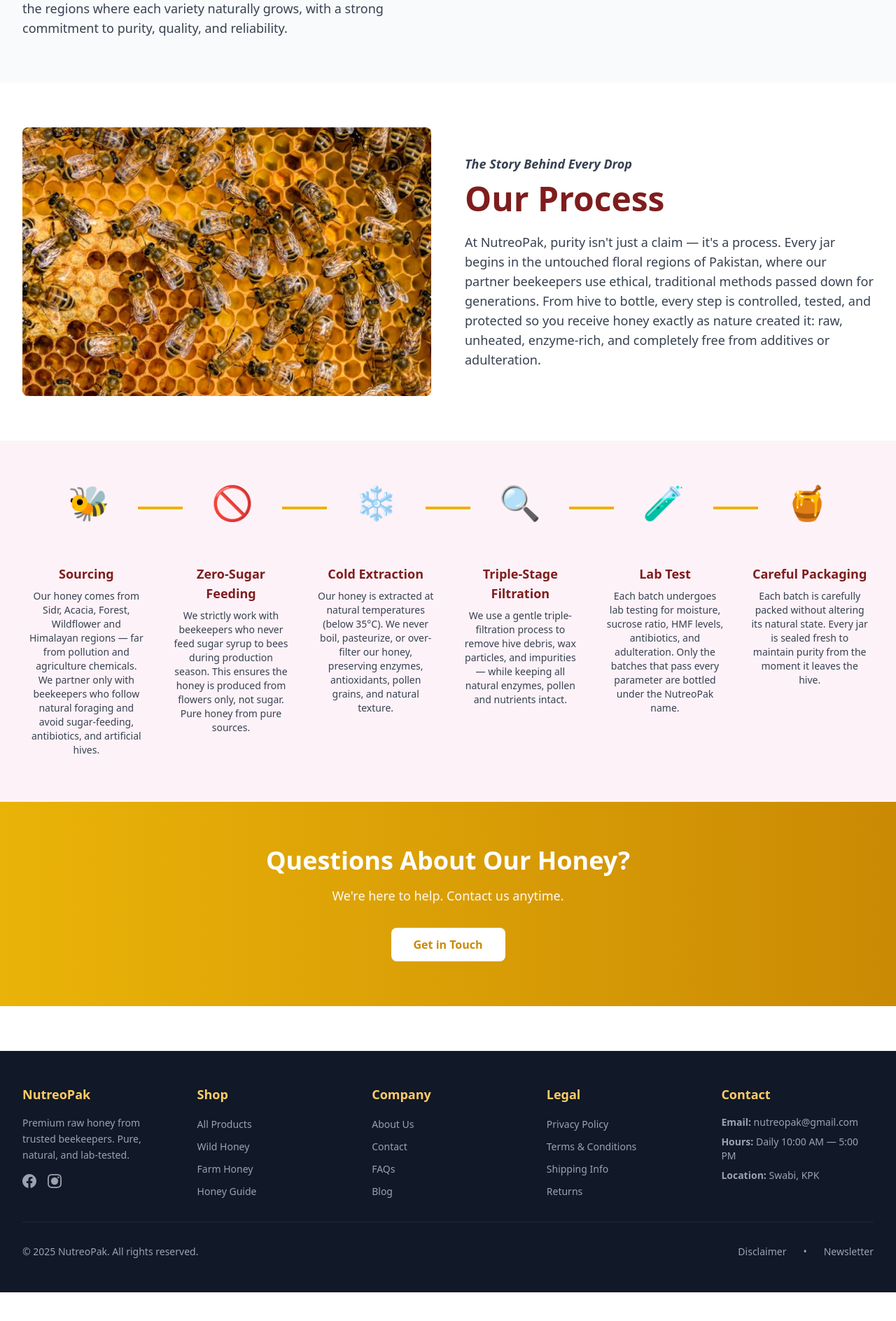
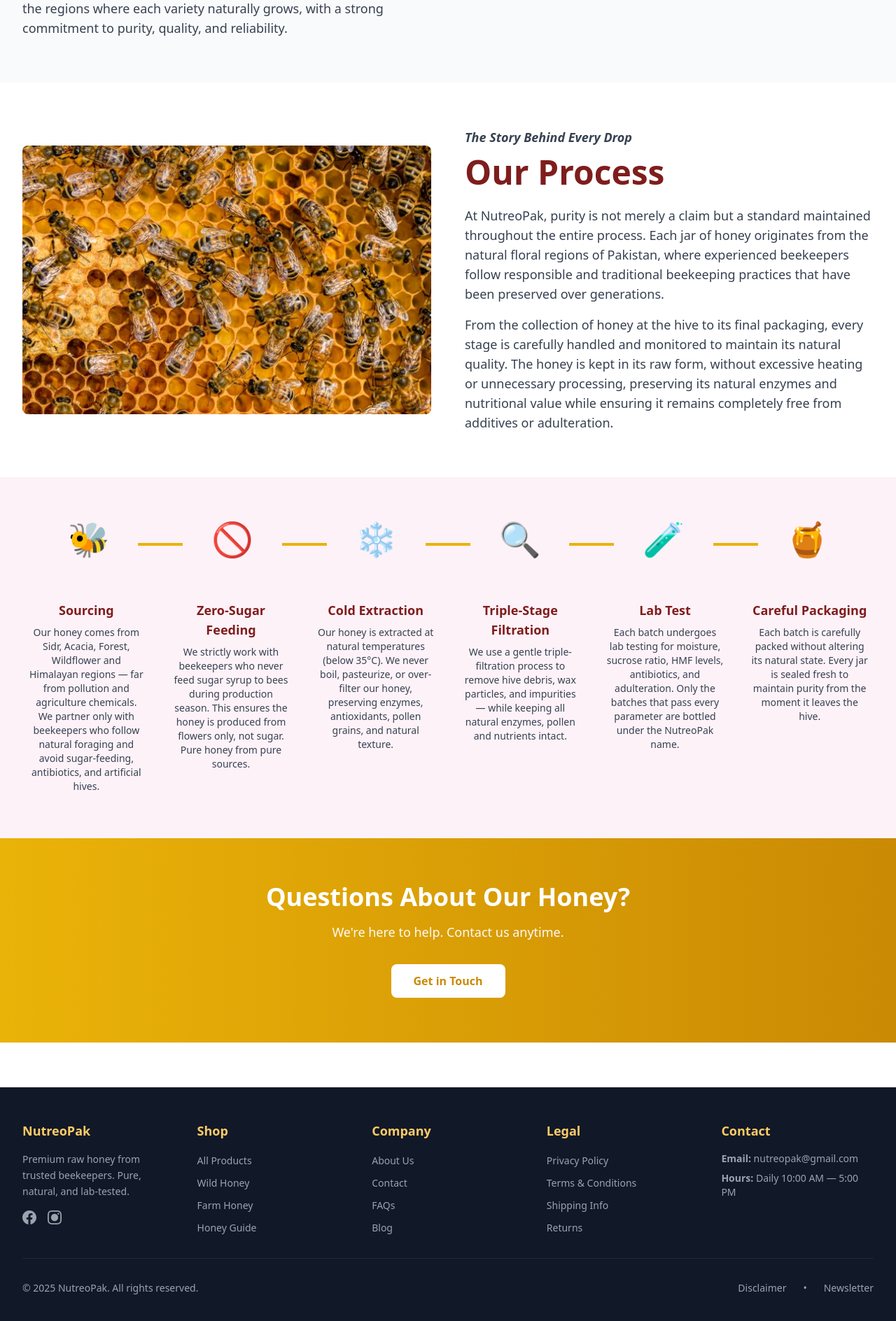
Before and after one commit to developer-bytespak/NeutroPak_frontend, a Next.js app: page /about in a window 1280 px wide. Shown: the part 1626-3514 px from the top of the page at 70% size. Before the commit the page ends 3473 px from the top, so only its background shows below. Built offline with nearby package versions, Linux system fonts and the light colour scheme.

Commit message:
changes in footer

```diff
--- a/src/app/about/page.tsx
+++ b/src/app/about/page.tsx
@@ -169,8 +169,11 @@
               <h2 className="text-2xl sm:text-3xl md:text-4xl lg:text-5xl font-bold text-red-900 mb-4 sm:mb-6 leading-tight text-center lg:text-left">
                 Our Process
               </h2>
+              <p className="text-gray-700 text-sm sm:text-base md:text-lg mb-3 sm:mb-4 leading-relaxed text-center lg:text-left">
+                At NutreoPak, purity is not merely a claim but a standard maintained throughout the entire process. Each jar of honey originates from the natural floral regions of Pakistan, where experienced beekeepers follow responsible and traditional beekeeping practices that have been preserved over generations.
+              </p>
               <p className="text-gray-700 text-sm sm:text-base md:text-lg leading-relaxed text-center lg:text-left">
-                At NutreoPak, purity isn't just a claim — it's a process. Every jar begins in the untouched floral regions of Pakistan, where our partner beekeepers use ethical, traditional methods passed down for generations. From hive to bottle, every step is controlled, tested, and protected so you receive honey exactly as nature created it: raw, unheated, enzyme-rich, and completely free from additives or adulteration.
+                From the collection of honey at the hive to its final packaging, every stage is carefully handled and monitored to maintain its natural quality. The honey is kept in its raw form, without excessive heating or unnecessary processing, preserving its natural enzymes and nutritional value while ensuring it remains completely free from additives or adulteration.
               </p>
             </div>
           </div>
--- a/src/components/Footer.tsx
+++ b/src/components/Footer.tsx
@@ -68,7 +68,6 @@
             <div className="space-y-2 text-sm text-gray-400">
               <p><span className="font-semibold">Email:</span> nutreopak@gmail.com</p>
               <p><span className="font-semibold">Hours:</span> Daily 10:00 AM — 5:00 PM</p>
-              <p><span className="font-semibold">Location:</span> Swabi, KPK</p>
             </div>
           </div>
         </div>
```
